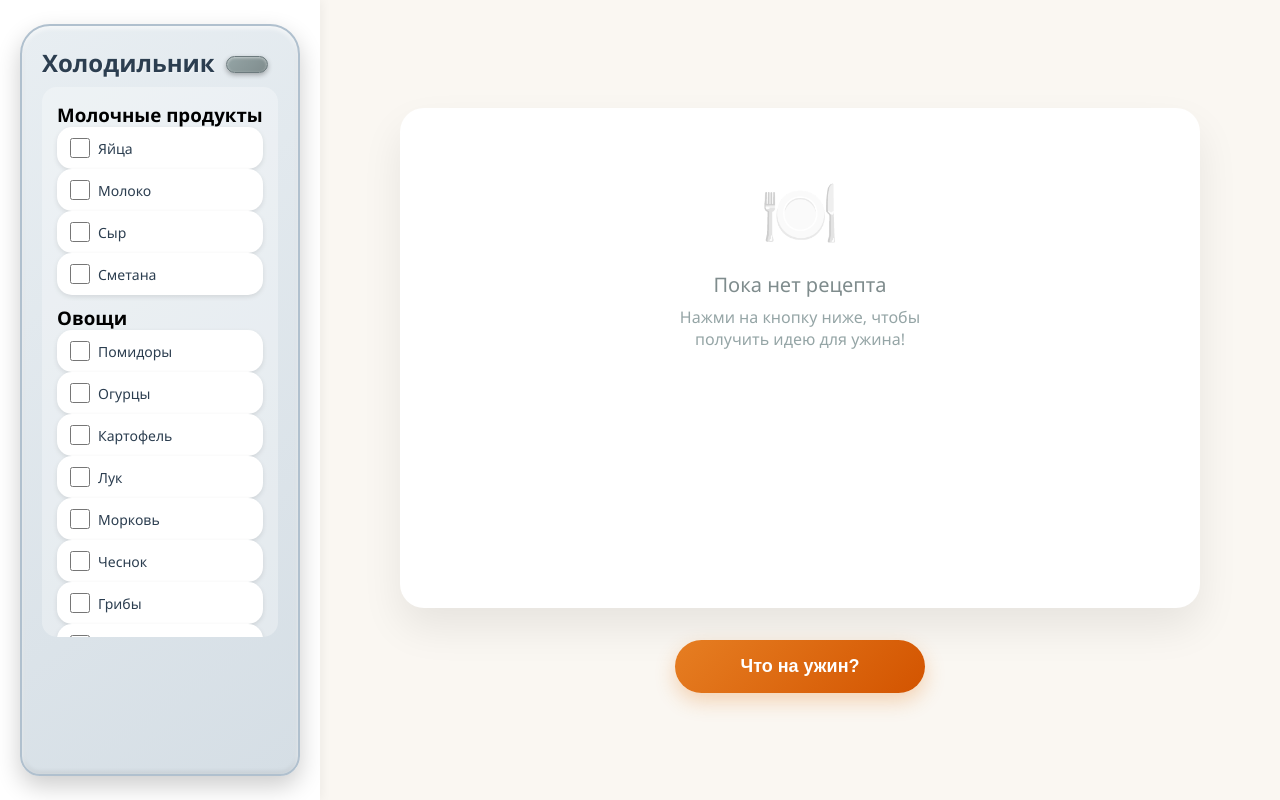
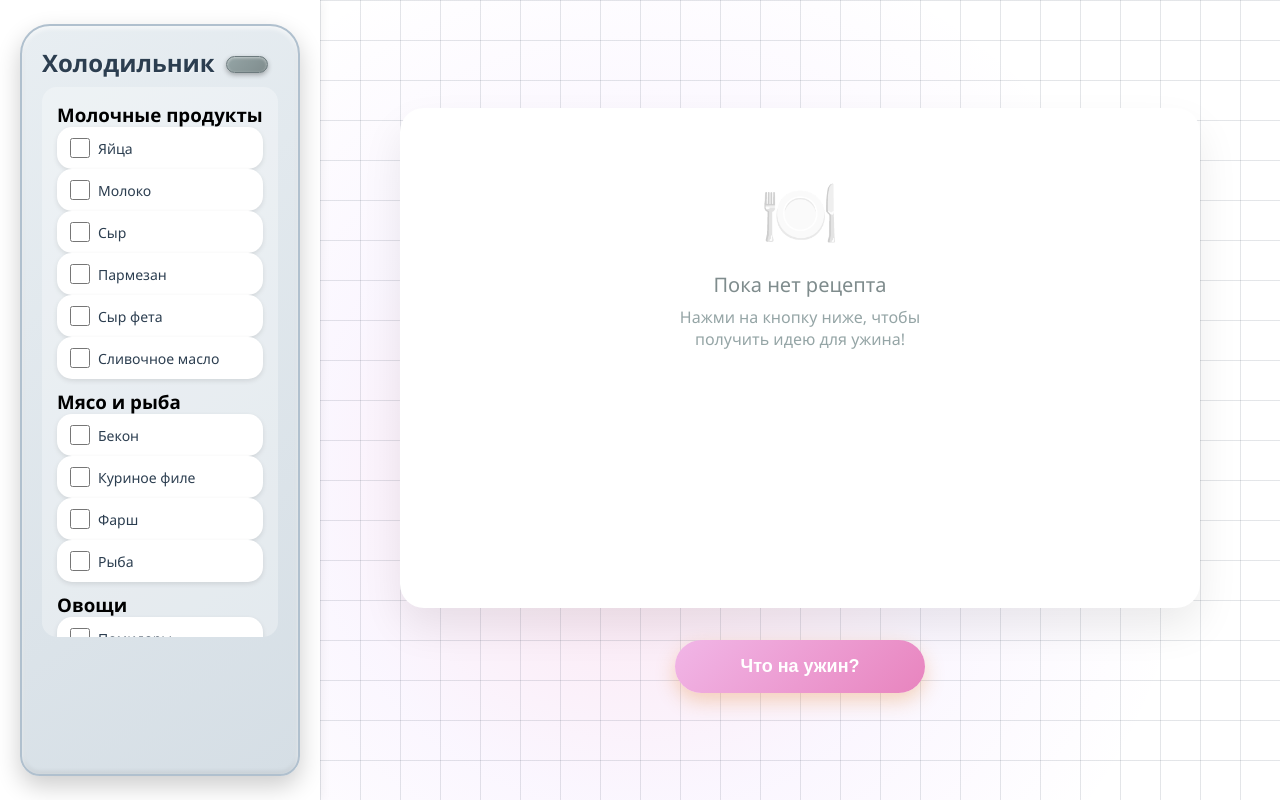
Before and after one commit to Nadya-Semyonova/chto_na_uzhin, a React (Vite) app: page / in a window 1280 px wide. Built offline with nearby package versions, Linux system fonts and the light colour scheme.

Commit message:
доработана карточка рецепта

```diff
--- a/src/App.tsx
+++ b/src/App.tsx
@@ -1,9 +1,9 @@
 import { useState } from 'react';
 import { Layout } from './components/Layout';
 import { Sidebar } from './components/Sidebar';
-import { RecipeCard, type Recipe } from './components/RecipeCard';
+import { RecipeCard } from './components/RecipeCard';
 import { GenerateButton } from './components/GenerateButton';
-import { findRecipeByIngredients, getRandomRecipe } from './data/recipes';
+import { findRecipeByIngredients, getRandomRecipe, type Recipe } from './data/recipes';
 import styles from './App.module.css';
 
 function App() {
--- a/src/components/GenerateButton/GenerateButton.module.css
+++ b/src/components/GenerateButton/GenerateButton.module.css
@@ -1,5 +1,5 @@
 .button {
-  background: linear-gradient(135deg, #e67e22 0%, #d35400 100%);
+  background: linear-gradient(135deg, #f1b6e7 0%, #e884be 100%);
   color: white;
   border: none;
   border-radius: 60px;
--- a/src/components/Layout/Layout.module.css
+++ b/src/components/Layout/Layout.module.css
@@ -2,7 +2,14 @@
   display: grid;
   grid-template-columns: minmax(250px, 1fr) 3fr; /* Сайдбар от 250px до 1 части, контент 3 части */
   min-height: 100vh;
-  background-color: #faf7f2;
+   background: white;
+  background-image:
+    linear-gradient(to right, rgba(71, 85, 105, 0.15) 1px, transparent 1px),
+    linear-gradient(to bottom, rgba(71, 85, 105, 0.15) 1px, transparent 1px),
+    radial-gradient(circle at 50% 60%, rgba(236, 72, 153, 0.15) 0%, rgba(168, 85, 247, 0.05) 40%, transparent 70%);
+  background-size: 40px 40px, 40px 40px, 100% 100%;
+  background-repeat: repeat, repeat, no-repeat;
+  background-position: 0 0, 0 0, 0 0;
   font-family: 'Segoe UI', Tahoma, Geneva, Verdana, sans-serif;
 }
 
--- a/src/components/RecipeCard/RecipeCard.module.css
+++ b/src/components/RecipeCard/RecipeCard.module.css
@@ -47,7 +47,7 @@
   width: 100%;
   height: 300px;
   overflow: hidden;
-  background-color: #f0f0f0;
+  background-color: #f0f0f0c8;
 }
 
 .image {
--- a/src/components/RecipeCard/index.ts
+++ b/src/components/RecipeCard/index.ts
@@ -1,2 +1 @@
 export { RecipeCard } from './RecipeCard';
-export type { Recipe } from './RecipeCard';
--- a/src/data/ingredients.ts
+++ b/src/data/ingredients.ts
@@ -6,126 +6,44 @@ export interface Ingredient {
 }
 
 export const POPULAR_INGREDIENTS: Ingredient[] = [
-  {
-    id: 'egg',
-    name: 'Яйца',
-    category: 'dairy',
-    icon: '',
-  },
-  {
-    id: 'milk',
-    name: 'Молоко',
-    category: 'dairy',
-    icon: '',
-  },
-  {
-    id: 'cheese',
-    name: 'Сыр',
-    category: 'dairy',
-    icon: '',
-  },
-  {
-    id: 'tomato',
-    name: 'Помидоры',
-    category: 'vegetables',
-    icon: '',
-  },
-  {
-    id: 'cucumber',
-    name: 'Огурцы',
-    category: 'vegetables',
-    icon: '',
-  },
-  {
-    id: 'chicken',
-    name: 'Курица',
-    category: 'meat',
-    icon: '',
-  },
-  {
-    id: 'potato',
-    name: 'Картофель',
-    category: 'vegetables',
-    icon: '',
-  },
-  {
-    id: 'onion',
-    name: 'Лук',
-    category: 'vegetables',
-    icon: '',
-  },
-  {
-    id: 'carrot',
-    name: 'Морковь',
-    category: 'vegetables',
-    icon: '',
-  },
-  {
-    id: 'bread',
-    name: 'Хлеб',
-    category: 'grains',
-    icon: '',
-  },
-  {
-    id: 'pasta',
-    name: 'Макароны',
-    category: 'grains',
-    icon: '',
-  },
-  {
-    id: 'rice',
-    name: 'Рис',
-    category: 'grains',
-    icon: '',
-  },
-  {
-    id: 'buckwheat',
-    name: 'Гречка',
-    category: 'grains',
-    icon: '',
-  },
-  {
-    id: 'mince',
-    name: 'Фарш',
-    category: 'meat',
-    icon: '',
-  },
-  {
-    id: 'fish',
-    name: 'Рыба',
-    category: 'meat',
-    icon: '',
-  },
-  {
-    id: 'garlic',
-    name: 'Чеснок',
-    category: 'vegetables',
-    icon: '',
-  },
-  {
-    id: 'mushrooms',
-    name: 'Грибы',
-    category: 'vegetables',
-    icon: '',
-  },
-  {
-    id: 'cabbage',
-    name: 'Капуста',
-    category: 'vegetables',
-    icon: '',
-  },
-  {
-    id: 'sour_cream',
-    name: 'Сметана',
-    category: 'dairy',
-    icon: '',
-  },
-  {
-    id: 'oil',
-    name: 'Масло',
-    category: 'other',
-    icon: '',
-  },
+  // Молочные продукты
+  { id: 'яйца', name: 'Яйца', category: 'dairy', icon: '' },
+  { id: 'молоко', name: 'Молоко', category: 'dairy', icon: '' },
+  { id: 'сыр', name: 'Сыр', category: 'dairy', icon: '' },
+  { id: 'пармезан', name: 'Пармезан', category: 'dairy', icon: '' },
+  { id: 'сыр фета', name: 'Сыр фета', category: 'dairy', icon: '' },
+  { id: 'сливочное масло', name: 'Сливочное масло', category: 'dairy', icon: '' },
+
+  // Мясо и рыба
+  { id: 'бекон', name: 'Бекон', category: 'meat', icon: '' },
+  { id: 'куриное филе', name: 'Куриное филе', category: 'meat', icon: '' },
+  { id: 'фарш', name: 'Фарш', category: 'meat', icon: '' },
+  { id: 'рыба', name: 'Рыба', category: 'meat', icon: '' },
+
+  // Овощи
+  { id: 'помидоры', name: 'Помидоры', category: 'vegetables', icon: '' },
+  { id: 'огурцы', name: 'Огурцы', category: 'vegetables', icon: '' },
+  { id: 'лук', name: 'Лук', category: 'vegetables', icon: '' },
+  { id: 'чеснок', name: 'Чеснок', category: 'vegetables', icon: '' },
+  { id: 'морковь', name: 'Морковь', category: 'vegetables', icon: '' },
+  { id: 'болгарский перец', name: 'Болгарский перец', category: 'vegetables', icon: '' },
+  { id: 'грибы', name: 'Грибы', category: 'vegetables', icon: '' },
+  { id: 'картофель', name: 'Картофель', category: 'vegetables', icon: '' },
+  { id: 'капуста', name: 'Капуста', category: 'vegetables', icon: '' },
+  { id: 'оливки', name: 'Оливки', category: 'vegetables', icon: '' },
+
+  // Крупы и макароны
+  { id: 'спагетти', name: 'Спагетти', category: 'grains', icon: '' },
+  { id: 'макароны', name: 'Макароны', category: 'grains', icon: '' },
+  { id: 'рис', name: 'Рис', category: 'grains', icon: '' },
+  { id: 'гречка', name: 'Гречка', category: 'grains', icon: '' },
+  { id: 'хлеб', name: 'Хлеб', category: 'grains', icon: '' },
+
+  // Другое
+  { id: 'оливковое масло', name: 'Оливковое масло', category: 'other', icon: '' },
+  { id: 'соевый соус', name: 'Соевый соус', category: 'other', icon: '' },
+  { id: 'соль', name: 'Соль', category: 'other', icon: '' },
+  { id: 'черный перец', name: 'Черный перец', category: 'other', icon: '' },
 ];
 
 // Также можно экспортировать для удобства
--- a/src/data/recipes.ts
+++ b/src/data/recipes.ts
@@ -8,17 +8,17 @@ export interface Recipe {
   cookingTime?: number; // в минутах
   difficulty?: 'Легко' | 'Средне' | 'Сложно';
 }
-
+import defaultImage from '../shared/assets/images/default.jpg';
 // База рецептов
 export const RECIPES: Recipe[] = [
   {
     id: '1',
     title: 'Паста Карбонара',
     category: 'Итальянская кухня',
-    imageUrl: 'https://www.themealdb.com/images/media/meals/xxpqsy1511182222.jpg',
+    imageUrl: defaultImage,
     instructions:
       'Отварите спагетти в подсоленной воде. Обжарьте бекон с чесноком. Смешайте яйца с сыром пармезан. Соедините горячие спагетти с беконом, добавьте яичную смесь и быстро перемешайте. Подавайте сразу же с черным перцем.',
-    ingredients: ['spaghetti', 'eggs', 'bacon', 'parmesan', 'garlic', 'black_pepper'],
+    ingredients: ['спагетти', 'яйца', 'бекон', 'пармезан', 'чеснок', 'черный перец'],
     cookingTime: 20,
     difficulty: 'Средне',
   },
@@ -26,10 +26,10 @@ export const RECIPES: Recipe[] = [
     id: '2',
     title: 'Омлет с овощами',
     category: 'Завтрак',
-    imageUrl: 'https://www.themealdb.com/images/media/meals/xxpqsy1511182222.jpg',
+    imageUrl: defaultImage,
     instructions:
       'Взбейте яйца с молоком. Нарежьте помидоры и перец кубиками. Обжарьте овощи на сковороде, залейте яичной смесью. Готовьте под крышкой 5-7 минут.',
-    ingredients: ['eggs', 'milk', 'tomato', 'bell_pepper', 'onion', 'salt'],
+    ingredients: ['яйца', 'молоко', 'помидоры', 'болгарский перец', 'лук', 'соль'],
     cookingTime: 15,
     difficulty: 'Легко',
   },
@@ -37,10 +37,10 @@ export const RECIPES: Recipe[] = [
     id: '3',
     title: 'Греческий салат',
     category: 'Салаты',
-    imageUrl: 'https://www.themealdb.com/images/media/meals/xxpqsy1511182222.jpg',
+    imageUrl: defaultImage,
     instructions:
       'Нарежьте помидоры, огурцы и перец крупными кусками. Добавьте маслины и сыр фета. Заправьте оливковым маслом и посыпьте орегано.',
-    ingredients: ['tomato', 'cucumber', 'bell_pepper', 'onion', 'feta', 'olives', 'olive_oil'],
+    ingredients: ['помидоры', 'огурцы', 'болгарский перец', 'лук', 'сыр фета', 'оливки', 'оливковое масло'],
     cookingTime: 10,
     difficulty: 'Легко',
   },
@@ -48,10 +48,10 @@ export const RECIPES: Recipe[] = [
     id: '4',
     title: 'Куриное филе с овощами',
     category: 'Основные блюда',
-    imageUrl: 'https://www.themealdb.com/images/media/meals/xxpqsy1511182222.jpg',
+    imageUrl: defaultImage,
     instructions:
       'Нарежьте куриное филе кубиками и обжарьте до золотистой корочки. Добавьте нарезанные овощи, тушите под крышкой 15 минут. Приправьте специями.',
-    ingredients: ['chicken_breast', 'bell_pepper', 'onion', 'carrot', 'garlic', 'soy_sauce'],
+    ingredients: ['куриное филе', 'болгарский перец', 'лук', 'морковь', 'чеснок', 'соевый соус'],
     cookingTime: 30,
     difficulty: 'Средне',
   },
@@ -59,10 +59,10 @@ export const RECIPES: Recipe[] = [
     id: '5',
     title: 'Гречка с грибами',
     category: 'Вегетарианское',
-    imageUrl: 'https://www.themealdb.com/images/media/meals/xxpqsy1511182222.jpg',
+    imageUrl: defaultImage,
     instructions:
       'Отварите гречку. Обжарьте лук с грибами. Смешайте с гречкой, добавьте сливочное масло.',
-    ingredients: ['buckwheat', 'mushrooms', 'onion', 'butter', 'salt'],
+    ingredients: ['гречка', 'грибы', 'лук', 'сливочное масло', 'соль'],
     cookingTime: 25,
     difficulty: 'Легко',
   },
--- a/src/index.css
+++ b/src/index.css
@@ -11,6 +11,7 @@ body {
   -webkit-font-smoothing: antialiased;
   -moz-osx-font-smoothing: grayscale;
   background-color: #faf7f2;
+
 }
 
 code {
```
Also changed, not shown: src/components/RecipeCard/RecipeCard.tsx (+53 -7 lines), src/shared/assets/images/default.jpg (added).
